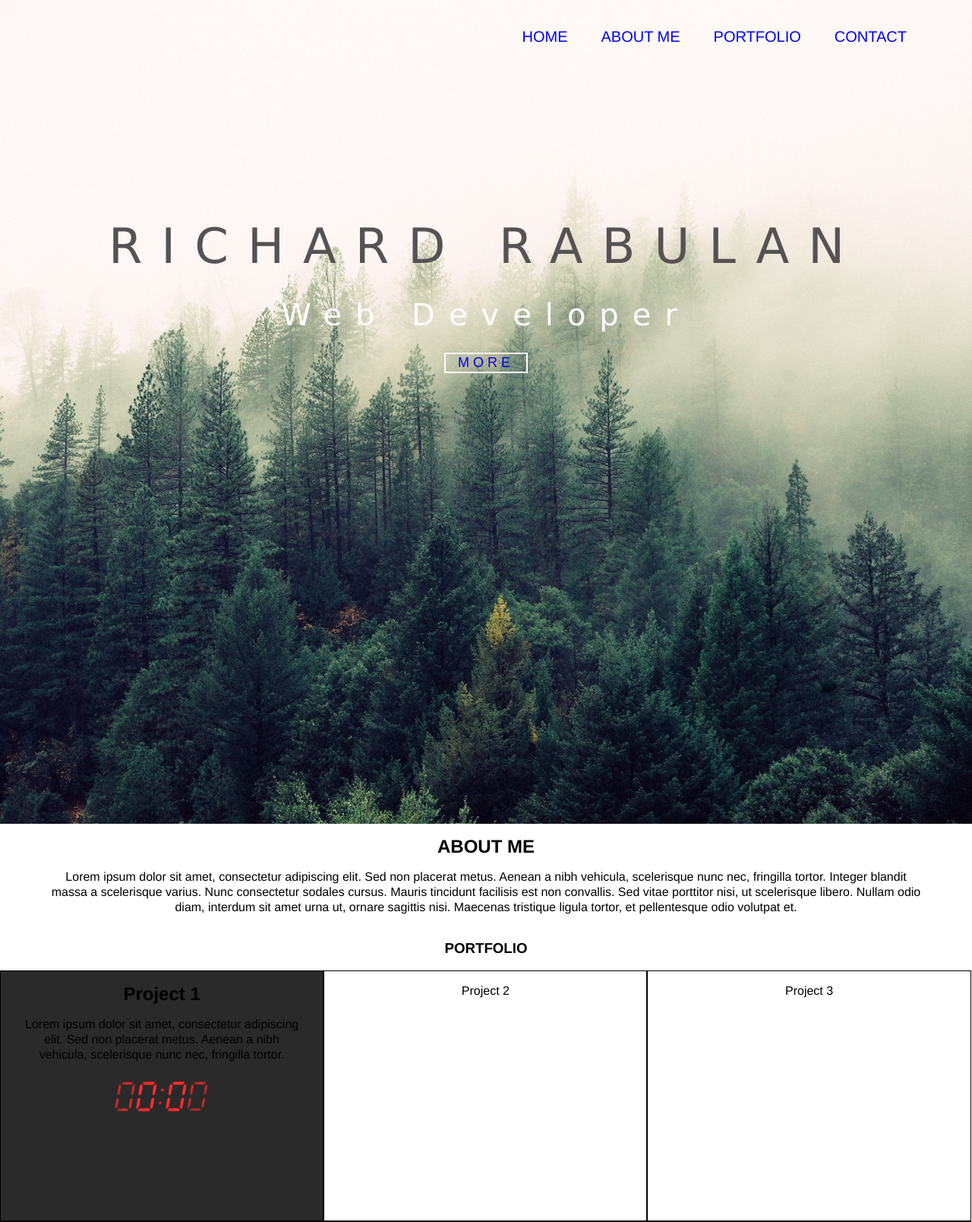
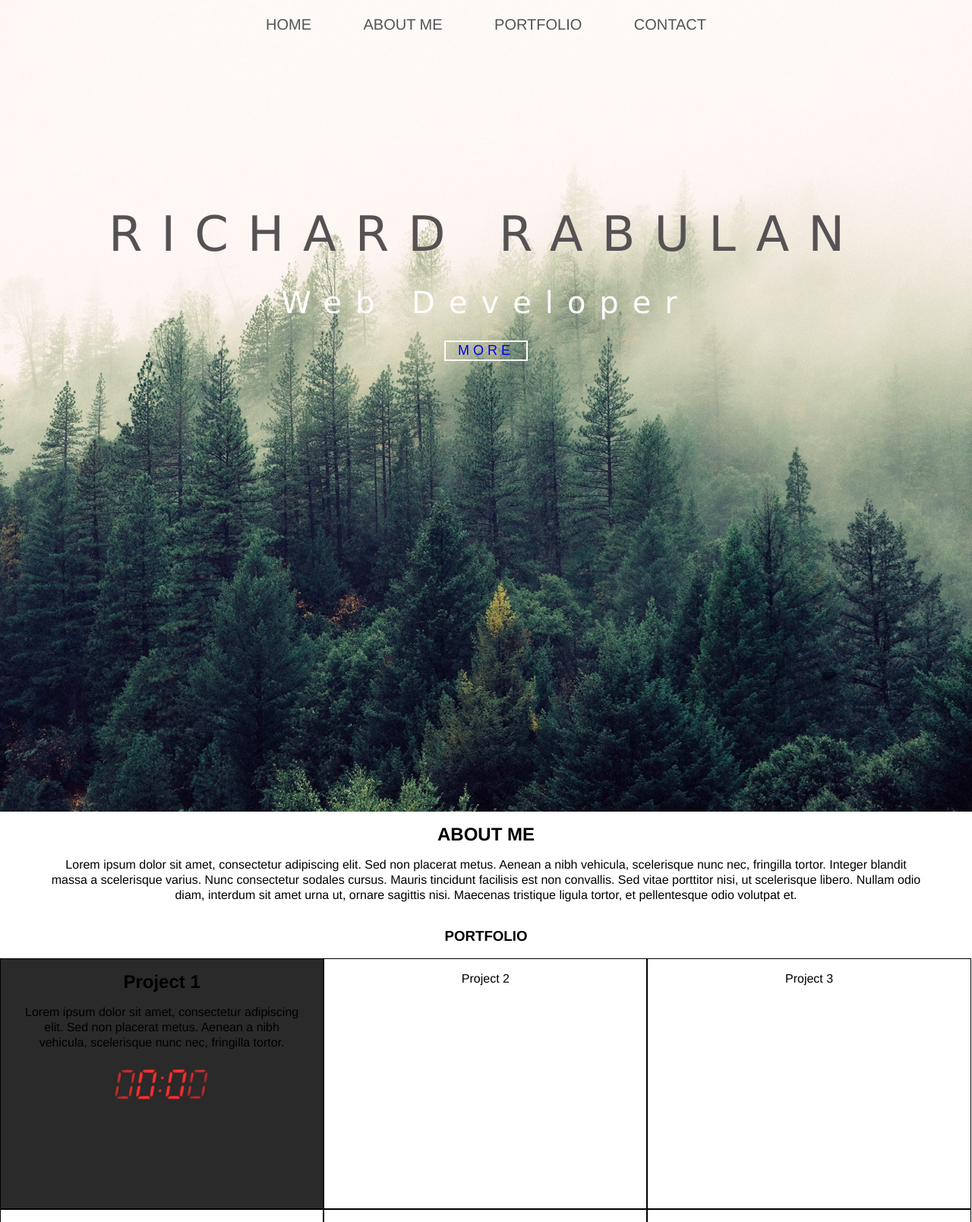
Before and after one commit to rrrichard/portfolio, a PHP site: page / in a window 1280 px wide. Shown: the top 1608 px of the page at 76% size. Run offline with PHP 8.4, Linux system fonts and the light colour scheme.

Commit message:
navbar succeeded finally, sorted out unclicked links color, min-width 500px navbar sorted

```diff
--- a/index.html
+++ b/index.html
@@ -12,12 +12,10 @@
         <div class="container">
             <nav>
                 <ul>
+                    <li><a href="#">HOME</a></li>
+                    <li><a href="#about">ABOUT ME</a></li>
+                    <li><a href="#feature">PORTFOLIO</a></li>
                     <li><a href="#footer">CONTACT</a></li>
-                    <li><a href="#feature">PORTFOLIO</a></li>
-                    <li><a href="#about">ABOUT ME</a></li>
-                    <li><a href="#">HOME</a></li>
-
-
                 </ul>
             </nav>
             <!--<div>-->
@@ -35,7 +33,6 @@
     <section class="aboutMe">
         <a name="about"></a>
         <div class="container">
-            <!--<img src="https://media-cdn.tripadvisor.com/media/photo-s/0c/6c/1f/87/tutle-is-flying-in-the.jpg" alt-="turtle" align="left">-->
             <h2>ABOUT ME</h2>
             <p>Lorem ipsum dolor sit amet, consectetur adipiscing elit. Sed non placerat metus. Aenean a nibh vehicula, scelerisque nunc nec, fringilla tortor. Integer blandit massa a scelerisque varius. Nunc consectetur sodales cursus. Mauris tincidunt facilisis est non convallis. Sed vitae porttitor nisi, ut scelerisque libero. Nullam odio diam, interdum sit amet urna ut, ornare sagittis nisi. Maecenas tristique ligula tortor, et pellentesque odio volutpat et.</p>
         </div>
@@ -94,5 +91,4 @@
         </div>
     </footer>
 </body>
-
 </html>
--- a/style.css
+++ b/style.css
@@ -28,28 +28,37 @@ header{
 
 }
 
+header li a{
+    color: #565254;
+}
+
+
 .navBar{
-    width:100%;
-    margin: 0;
-    padding: 0;
+    width: 100%;
+
 }
 
 .navBar ul {
     list-style: none;
     text-align: center;
+    margin: 0;
+    padding: 0;
 }
 
 .navBar li{
+    display: inline-block;
     font-size: 20px;
-}
-
-.navBar li a{
-    float:right;
-    text-decoration: none;
     padding: 10px;
     margin: 10px;
     border: 2px solid transparent;
 }
+
+.navBar li a{
+    text-decoration: none;
+    padding: 10px;
+}
+
+
 
 .navBar a:hover{
     border: 2px solid #D0CFCF;
@@ -60,23 +69,16 @@ header{
     color: #565254;
 }
 
-
-
 /*FEATURE PAGE*/
-
-
-
 
 .featureImage {
     text-align: center;
-     /*this is for desktop height:100vh;*/
-    height:1100px;
+    height: 1100px;
     background-image: url(images/featureimage.jpg);
     background-size: cover;
     background-position: center;
     margin-top: -225px;
 }
-
 
 .featureImage h1{
     letter-spacing: 25px;
@@ -84,8 +86,7 @@ header{
     font-size: 64px;
     padding-top: 300px;
     margin-bottom: 30px;
-    /*text-shadow: 2px 2px #FFFFFF;*/
-    color:#565254;
+    color: #565254;
     font-family: Verdana, Geneva, sans-serif;
     font-weight: lighter;
 }
@@ -93,7 +94,7 @@ header{
 .featureImage p{
     letter-spacing: 18px;
     font-size: 40px;
-    color:#FFFBFE;
+    color: #FFFBFE;
     font-family: Verdana, Geneva, sans-serif;
     font-weight: lighter;
     text-align: center;
@@ -107,7 +108,7 @@ header{
 
 .featureImage a{
     text-decoration: none;
-    font-size:18px;
+    font-size: 18px;
     letter-spacing: 5px;
     margin: 5px 10px;
 }
@@ -128,9 +129,9 @@ header{
 }
 
 .archBox{
-    width:33.3%;
-    height:250px;
-    float:left;
+    width: 33.3%;
+    height: 250px;
+    float: left;
     border: 1px solid black;
 }
 
@@ -138,10 +139,6 @@ header{
 
 .portfolio {
     color: #000000;
-}
-
-.portfolio h2{
-
 }
 
 .portfolio h3{
@@ -154,10 +151,10 @@ header{
 
 .projectBox{
     text-align: center;
-    width:33.3%;
-    height:330px;
+    width: 33.3%;
+    height: 330px;
     border: 1px solid black;
-    float:left;
+    float: left;
 
 }
 
@@ -168,9 +165,8 @@ header{
 }
 
 .boxes{
-    overflow:auto;
+    overflow: auto;
 }
-
 
 /*ARCHWORKS*/
 
@@ -183,7 +179,6 @@ header{
 footer{
     text-align: center;
     background-color: #272727;
-    /*height: 30vh;*/
     width: 100%;
 }
 
@@ -191,10 +186,9 @@ footer button{
     border: 2px solid #14a76c;
     margin-bottom: 20px;
     padding: 10px;
-    background-color:transparent;
+    background-color: transparent;
     color: #14a76c;
-    font-size:18px;
-
+    font-size: 18px;
 }
 
 footer .contact{
@@ -205,7 +199,6 @@ footer .contact{
 
 footer a{
     text-decoration: none;
-
 }
 
 footer a:visited{
@@ -222,20 +215,17 @@ footer a:visited{
 
 @media only screen and (max-width:500px) {
     .boxes .projectBox{
-        width:100%;
-        height:300px;
+        width: 100%;
+        height: 300px;
     }
 }
 
 
 @media only screen and (max-width:768px) {
-
-
-
     .navBar li a{
-        font-size:16px;
-        margin:0;
-        padding:10px;
+        font-size: 16px;
+        margin: 0;
+        padding: 10px;
     }
 
     .navbar ul{
@@ -255,9 +245,8 @@ footer a:visited{
 }
 
 @media only screen and (max-width:1024px) {
-
     .projectBox{
-        width:50%;
-        height:280px;
+        width: 50%;
+        height: 280px;
     }
 }
```
